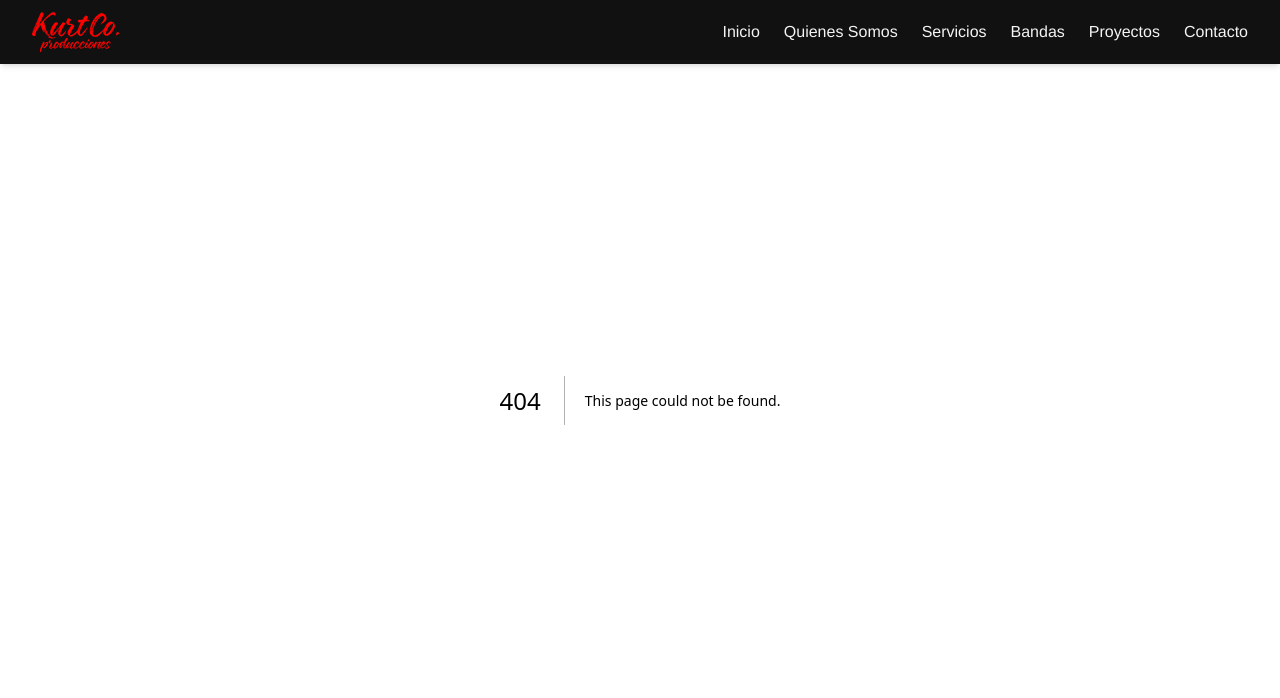
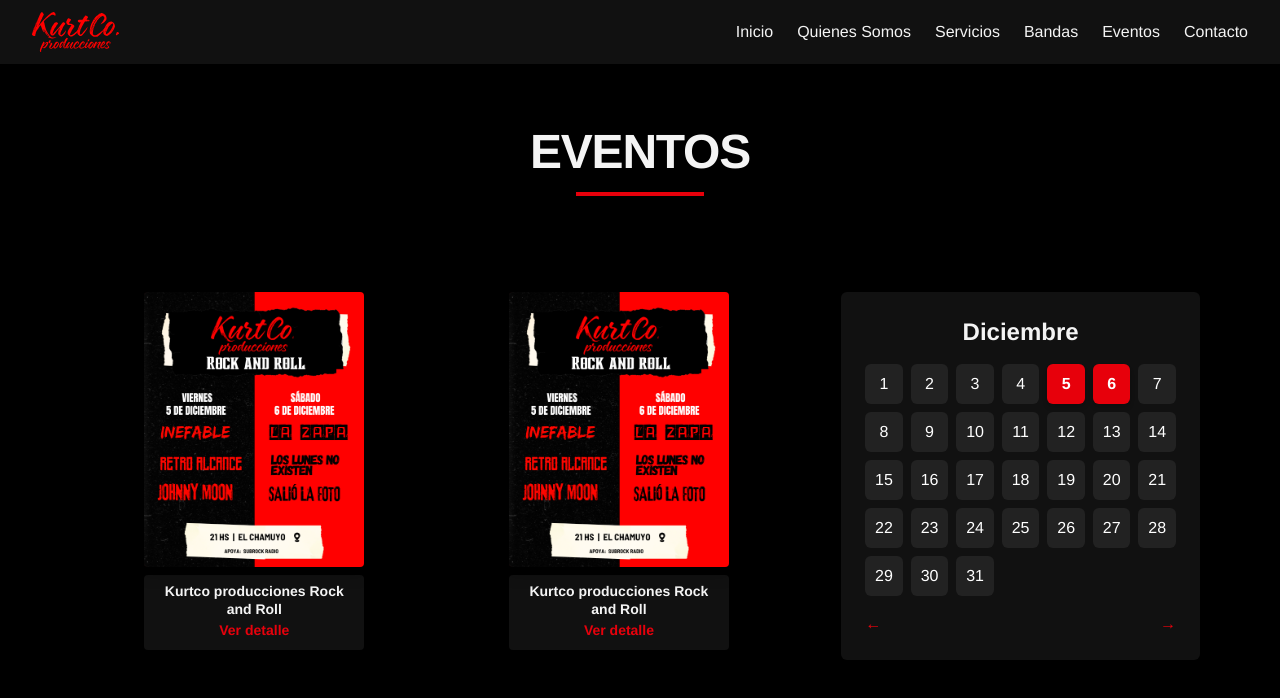
Before and after one commit to joy-amorin/kurtco-producciones-web, a Next.js app in the folder kurtco-producciones/: page /eventos in a window 1280 px wide. Before the commit this address had no page. Shown: the top 698 px of the page. Built offline with nearby package versions, Linux system fonts and the light colour scheme.

Commit message:
feat(Eventos): add Eventos section

```diff
--- /dev/null
+++ b/kurtco-producciones/src/app/eventos/Eventos.jsx
@@ -0,0 +1,178 @@
+"use client";
+import React, { useState, useEffect } from "react";
+import { eventos } from "@/data/EventosData";
+
+const meses = [
+  "Enero","Febrero","Marzo","Abril","Mayo","Junio",
+  "Julio","Agosto","Septiembre","Octubre","Noviembre","Diciembre"
+];
+
+const EventosSection = () => {
+  const [mesSeleccionado, setMesSeleccionado] = useState(null);
+  const [selectedEvent, setSelectedEvent] = useState(null);
+
+  // Al cargar, seleccionar el primer mes que tenga eventos
+  useEffect(() => {
+    const mesesConEventos = eventos
+      .map(e => new Date(e.fecha).getMonth())
+      .filter((v, i, a) => a.indexOf(v) === i)
+      .sort((a,b) => a - b);
+
+    if (mesesConEventos.length > 0) {
+      setMesSeleccionado(mesesConEventos[0]);
+    } else {
+      setMesSeleccionado(new Date().getMonth());
+    }
+  }, []);
+
+  const eventosMes = eventos.filter(
+    (e) => new Date(e.fecha).getMonth() === mesSeleccionado
+  );
+
+  return (
+    <section
+      id="eventos"
+      className="w-full min-h-screen bg-black py-20 lg:py-32 px-6 md:px-12 lg:px-20"
+    >
+      {/* Título */}
+      <div className="max-w-7xl mx-auto mb-16 lg:mb-24 text-center">
+        <h2 className="text-5xl font-black text-[#f4f4f4] tracking-tight leading-none mb-4">
+          EVENTOS
+        </h2>
+        <div className="w-32 h-1 bg-red-600 mx-auto"></div>
+      </div>
+
+      {/* Layout: galería a la izquierda, calendario a la derecha */}
+      <div className="max-w-7xl mx-auto flex flex-col lg:flex-row-reverse gap-12">
+        {/* Calendario */}
+        <div className="lg:w-1/3 bg-[#111] p-6 rounded-md shadow-lg">
+          <h3 className="text-2xl font-bold text-[#f4f4f4] mb-4 text-center">
+            {meses[mesSeleccionado]}
+          </h3>
+          <div className="grid grid-cols-7 gap-2 text-center">
+            {Array.from({ length: 31 }).map((_, i) => {
+              const dia = i + 1;
+              const tieneEvento = eventosMes.some(
+                (e) => new Date(e.fecha).getUTCDate() === dia
+              );
+              return (
+                <div
+                  key={i}
+                  className={`py-2 rounded-md text-white ${
+                    tieneEvento
+                      ? "bg-red-600 font-bold shadow-md"
+                      : "bg-[#222]"
+                  }`}
+                >
+                  {dia}
+                </div>
+              );
+            })}
+          </div>
+          <div className="flex justify-between mt-4">
+            <button
+              className="text-red-600 font-bold"
+              onClick={() =>
+                setMesSeleccionado((prev) => {
+                  const prevMes = prev === 0 ? 11 : prev - 1;
+                  return prevMes;
+                })
+              }
+            >
+              ←
+            </button>
+            <button
+              className="text-red-600 font-bold"
+              onClick={() =>
+                setMesSeleccionado((prev) => {
+                  const nextMes = prev === 11 ? 0 : prev + 1;
+                  return nextMes;
+                })
+              }
+            >
+              →
+            </button>
+          </div>
+        </div>
+
+        {/* Galería */}
+        <div className="lg:w-2/3 grid grid-cols-1 md:grid-cols-2 gap-4">
+          {eventosMes.length === 0 ? (
+            <p className="text-white text-center col-span-full mt-6">
+              No hay eventos programados en este mes
+            </p>
+          ) : (
+            eventosMes.map((evento, idx) => (
+              <div key={idx} className="flex flex-col cursor-pointer items-center">
+                {/* Contenedor de imagen */}
+                <div
+                  onClick={() => setSelectedEvent(evento)}
+                  className="group relative w-full max-w-[220px] aspect-[4/5] overflow-hidden rounded-sm transition-all duration-300 hover:-translate-y-1"
+                  style={{ boxShadow: "0 4px 15px rgba(0,0,0,0.5)" }}
+                >
+                  <img
+                    src={evento.foto}
+                    alt={evento.nombre}
+                    className="w-full h-full object-cover transition-all duration-500 group-hover:scale-105"
+                    style={{
+                      boxShadow: `
+                        inset 0 0 40px rgba(0,0,0,0.3),
+                        inset 0 0 20px rgba(255,0,0,0.15)
+                      `,
+                    }}
+                  />
+                </div>
+                {/* Nombre + "Ver detalle" */}
+                <div
+                  onClick={() => setSelectedEvent(evento)}
+                  className="mt-2 p-2 bg-[#111] rounded-sm shadow-md text-center w-full max-w-[220px] cursor-pointer"
+                >
+                  <h3 className="text-sm font-bold text-[#f4f4f4] leading-tight">
+                    {evento.nombre}
+                  </h3>
+                  <span className="text-sm text-red-600 font-bold">Ver detalle</span>
+                </div>
+              </div>
+            ))
+          )}
+        </div>
+      </div>
+
+      {/* Modal */}
+      {selectedEvent && (
+        <div
+          className="fixed inset-0 z-50 flex items-center justify-center bg-black/80"
+          onClick={() => setSelectedEvent(null)}
+        >
+          <div
+            className="bg-[#111] p-6 rounded-md max-w-lg w-full relative"
+            onClick={(e) => e.stopPropagation()}
+          >
+            <button
+              className="absolute top-2 right-2 text-red-600 font-bold text-xl"
+              onClick={() => setSelectedEvent(null)}
+            >
+              ×
+            </button>
+            <img
+              src={selectedEvent.foto}
+              alt={selectedEvent.nombre}
+              className="w-full h-48 object-cover rounded-md mb-4"
+            />
+            <h3 className="text-2xl font-black text-white mb-2">
+              {selectedEvent.nombre}
+            </h3>
+            <p className="text-sm text-white/80 mb-1">{selectedEvent.banda}</p>
+            <p className="text-sm text-white/80 mb-1">{selectedEvent.lugar}</p>
+            <p className="text-sm text-white/80 mb-2">
+              {new Date(selectedEvent.fecha).getDate()} de {meses[new Date(selectedEvent.fecha).getMonth()]} de {new Date(selectedEvent.fecha).getFullYear()}
+            </p>
+            <p className="text-white">{selectedEvent.descripcion}</p>
+          </div>
+        </div>
+      )}
+    </section>
+  );
+};
+
+export default EventosSection;
--- /dev/null
+++ b/kurtco-producciones/src/app/eventos/page.js
@@ -0,0 +1,8 @@
+"use client"
+import EventosSection from "./Eventos"
+
+export default function Page() {
+    return (
+        <EventosSection />
+    )
+}
--- a/kurtco-producciones/src/components/Navbar.jsx
+++ b/kurtco-producciones/src/components/Navbar.jsx
@@ -10,7 +10,7 @@
     { name: "Quienes Somos", href: "/#about" },
     { name: "Servicios", href: "/#servicios" },
     { name: "Bandas", href: "/#bandas" },
-    { name: "Proyectos", href: "/projects" },
+    { name: "Eventos", href: "/eventos" },
     { name: "Contacto", href: "/#contacto" },
   ];
 
--- /dev/null
+++ b/kurtco-producciones/src/data/EventosData.js
@@ -0,0 +1,19 @@
+
+export const eventos = [
+  {
+    nombre: "Kurtco producciones Rock and Roll",
+    fecha: "2025-12-05",
+    banda: " Inefable, Retro alcance, Johnny Moon ",
+    lugar: "El Chamuyo",
+    descripcion: "21 hs",
+    foto: "eventos-fotos/kurco-rock.png",
+  },
+  {
+    nombre: "Kurtco producciones Rock and Roll",
+    fecha: "2025-12-06",
+    banda: " Bandas: La Zapa, Los lunes no existen, Salió la foto ",
+    lugar: "El Chamuyo",
+    descripcion: "21 hs",
+    foto: "eventos-fotos/kurco-rock.png",
+  },
+];
```
Also changed, not shown: kurtco-producciones/public/eventos-fotos/kurco-rock.png (added).
